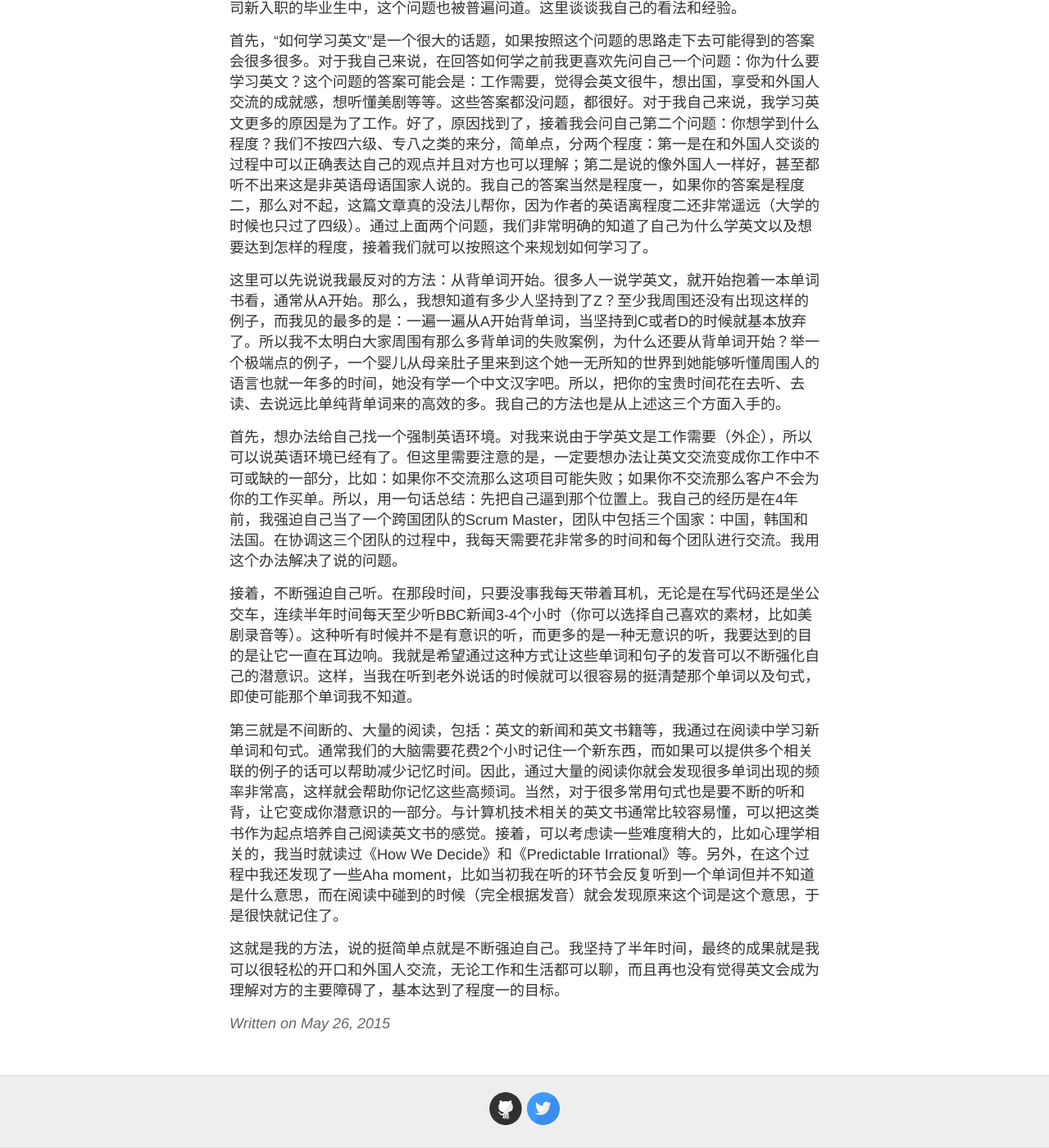
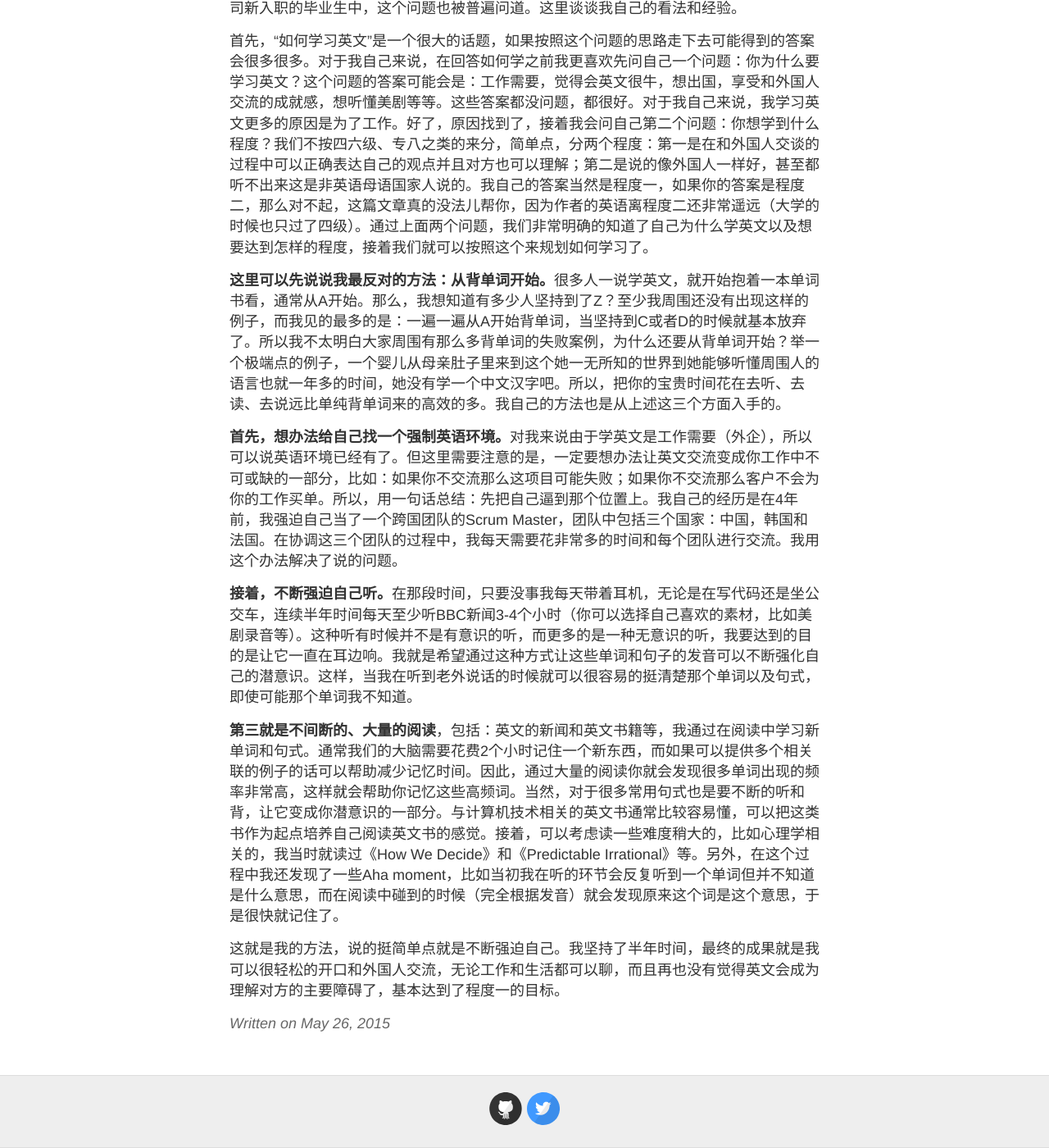
Before and after one commit to silverjava/silverjava.github.io, a Jekyll site: the page built from _posts/2015-05-26-how-to-learn-english.md, in a window 1280 px wide and 1400 px high, scrolled down 305 px. Shown: the whole window at 82% size. Built offline with Jekyll 4.4.1, drawn with Linux system fonts in a browser that asks for light colours; Markdown is read by kramdown in place of the engine named in the settings.

```diff
--- a/_posts/2015-05-26-how-to-learn-english.md
+++ b/_posts/2015-05-26-how-to-learn-english.md
@@ -10,12 +10,12 @@ categories:
 
 首先，“如何学习英文”是一个很大的话题，如果按照这个问题的思路走下去可能得到的答案会很多很多。对于我自己来说，在回答如何学之前我更喜欢先问自己一个问题：你为什么要学习英文？这个问题的答案可能会是：工作需要，觉得会英文很牛，想出国，享受和外国人交流的成就感，想听懂美剧等等。这些答案都没问题，都很好。对于我自己来说，我学习英文更多的原因是为了工作。好了，原因找到了，接着我会问自己第二个问题：你想学到什么程度？我们不按四六级、专八之类的来分，简单点，分两个程度：第一是在和外国人交谈的过程中可以正确表达自己的观点并且对方也可以理解；第二是说的像外国人一样好，甚至都听不出来这是非英语母语国家人说的。我自己的答案当然是程度一，如果你的答案是程度二，那么对不起，这篇文章真的没法儿帮你，因为作者的英语离程度二还非常遥远（大学的时候也只过了四级）。通过上面两个问题，我们非常明确的知道了自己为什么学英文以及想要达到怎样的程度，接着我们就可以按照这个来规划如何学习了。
 
-这里可以先说说我最反对的方法：从背单词开始。很多人一说学英文，就开始抱着一本单词书看，通常从A开始。那么，我想知道有多少人坚持到了Z？至少我周围还没有出现这样的例子，而我见的最多的是：一遍一遍从A开始背单词，当坚持到C或者D的时候就基本放弃了。所以我不太明白大家周围有那么多背单词的失败案例，为什么还要从背单词开始？举一个极端点的例子，一个婴儿从母亲肚子里来到这个她一无所知的世界到她能够听懂周围人的语言也就一年多的时间，她没有学一个中文汉字吧。所以，把你的宝贵时间花在去听、去读、去说远比单纯背单词来的高效的多。我自己的方法也是从上述这三个方面入手的。
+**这里可以先说说我最反对的方法：从背单词开始。**很多人一说学英文，就开始抱着一本单词书看，通常从A开始。那么，我想知道有多少人坚持到了Z？至少我周围还没有出现这样的例子，而我见的最多的是：一遍一遍从A开始背单词，当坚持到C或者D的时候就基本放弃了。所以我不太明白大家周围有那么多背单词的失败案例，为什么还要从背单词开始？举一个极端点的例子，一个婴儿从母亲肚子里来到这个她一无所知的世界到她能够听懂周围人的语言也就一年多的时间，她没有学一个中文汉字吧。所以，把你的宝贵时间花在去听、去读、去说远比单纯背单词来的高效的多。我自己的方法也是从上述这三个方面入手的。
 
-首先，想办法给自己找一个强制英语环境。对我来说由于学英文是工作需要（外企），所以可以说英语环境已经有了。但这里需要注意的是，一定要想办法让英文交流变成你工作中不可或缺的一部分，比如：如果你不交流那么这项目可能失败；如果你不交流那么客户不会为你的工作买单。所以，用一句话总结：先把自己逼到那个位置上。我自己的经历是在4年前，我强迫自己当了一个跨国团队的Scrum Master，团队中包括三个国家：中国，韩国和法国。在协调这三个团队的过程中，我每天需要花非常多的时间和每个团队进行交流。我用这个办法解决了说的问题。
+**首先，想办法给自己找一个强制英语环境。**对我来说由于学英文是工作需要（外企），所以可以说英语环境已经有了。但这里需要注意的是，一定要想办法让英文交流变成你工作中不可或缺的一部分，比如：如果你不交流那么这项目可能失败；如果你不交流那么客户不会为你的工作买单。所以，用一句话总结：先把自己逼到那个位置上。我自己的经历是在4年前，我强迫自己当了一个跨国团队的Scrum Master，团队中包括三个国家：中国，韩国和法国。在协调这三个团队的过程中，我每天需要花非常多的时间和每个团队进行交流。我用这个办法解决了说的问题。
 
-接着，不断强迫自己听。在那段时间，只要没事我每天带着耳机，无论是在写代码还是坐公交车，连续半年时间每天至少听BBC新闻3-4个小时（你可以选择自己喜欢的素材，比如美剧录音等）。这种听有时候并不是有意识的听，而更多的是一种无意识的听，我要达到的目的是让它一直在耳边响。我就是希望通过这种方式让这些单词和句子的发音可以不断强化自己的潜意识。这样，当我在听到老外说话的时候就可以很容易的挺清楚那个单词以及句式，即使可能那个单词我不知道。
+**接着，不断强迫自己听。**在那段时间，只要没事我每天带着耳机，无论是在写代码还是坐公交车，连续半年时间每天至少听BBC新闻3-4个小时（你可以选择自己喜欢的素材，比如美剧录音等）。这种听有时候并不是有意识的听，而更多的是一种无意识的听，我要达到的目的是让它一直在耳边响。我就是希望通过这种方式让这些单词和句子的发音可以不断强化自己的潜意识。这样，当我在听到老外说话的时候就可以很容易的挺清楚那个单词以及句式，即使可能那个单词我不知道。
 
-第三就是不间断的、大量的阅读，包括：英文的新闻和英文书籍等，我通过在阅读中学习新单词和句式。通常我们的大脑需要花费2个小时记住一个新东西，而如果可以提供多个相关联的例子的话可以帮助减少记忆时间。因此，通过大量的阅读你就会发现很多单词出现的频率非常高，这样就会帮助你记忆这些高频词。当然，对于很多常用句式也是要不断的听和背，让它变成你潜意识的一部分。与计算机技术相关的英文书通常比较容易懂，可以把这类书作为起点培养自己阅读英文书的感觉。接着，可以考虑读一些难度稍大的，比如心理学相关的，我当时就读过《How We Decide》和《Predictable Irrational》等。另外，在这个过程中我还发现了一些Aha moment，比如当初我在听的环节会反复听到一个单词但并不知道是什么意思，而在阅读中碰到的时候（完全根据发音）就会发现原来这个词是这个意思，于是很快就记住了。
+**第三就是不间断的、大量的阅读**，包括：英文的新闻和英文书籍等，我通过在阅读中学习新单词和句式。通常我们的大脑需要花费2个小时记住一个新东西，而如果可以提供多个相关联的例子的话可以帮助减少记忆时间。因此，通过大量的阅读你就会发现很多单词出现的频率非常高，这样就会帮助你记忆这些高频词。当然，对于很多常用句式也是要不断的听和背，让它变成你潜意识的一部分。与计算机技术相关的英文书通常比较容易懂，可以把这类书作为起点培养自己阅读英文书的感觉。接着，可以考虑读一些难度稍大的，比如心理学相关的，我当时就读过《How We Decide》和《Predictable Irrational》等。另外，在这个过程中我还发现了一些Aha moment，比如当初我在听的环节会反复听到一个单词但并不知道是什么意思，而在阅读中碰到的时候（完全根据发音）就会发现原来这个词是这个意思，于是很快就记住了。
 
 这就是我的方法，说的挺简单点就是不断强迫自己。我坚持了半年时间，最终的成果就是我可以很轻松的开口和外国人交流，无论工作和生活都可以聊，而且再也没有觉得英文会成为理解对方的主要障碍了，基本达到了程度一的目标。
```
